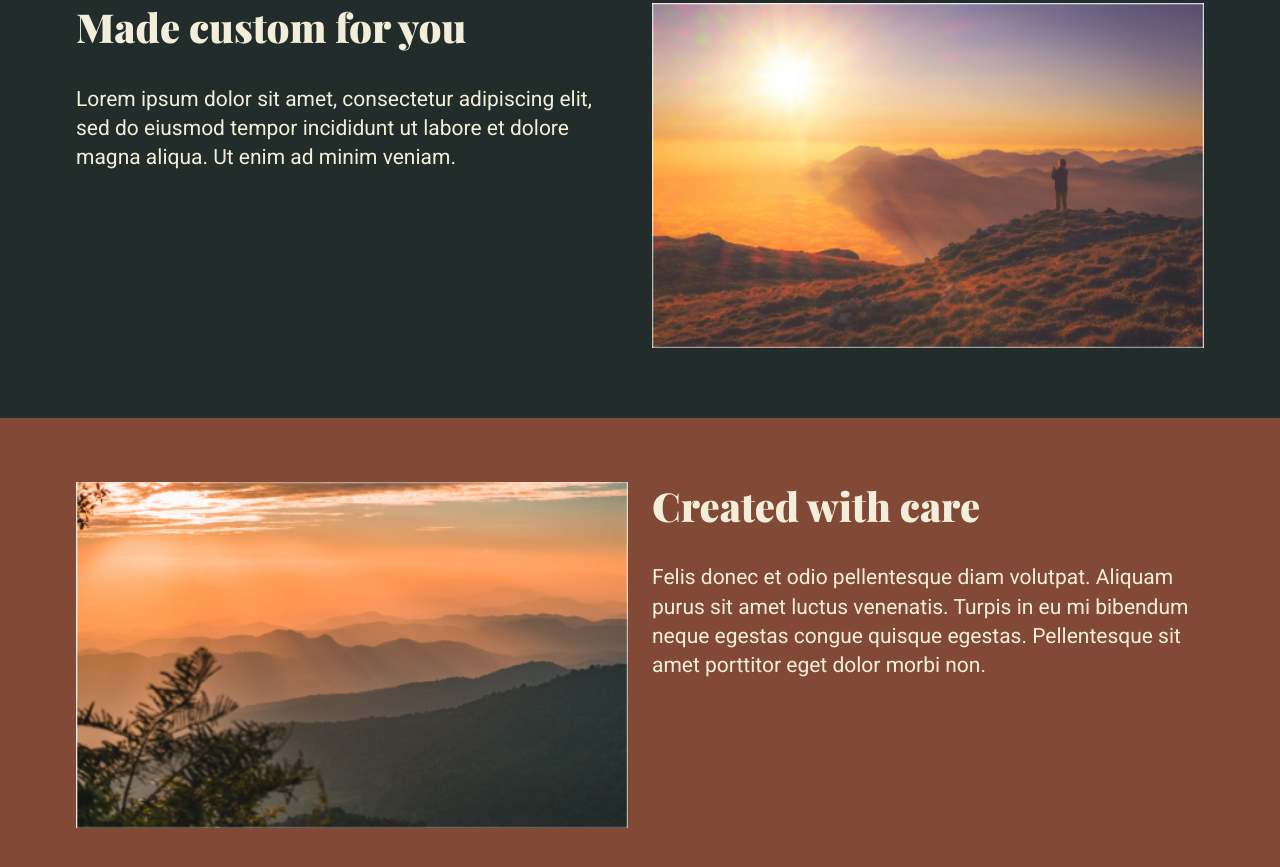
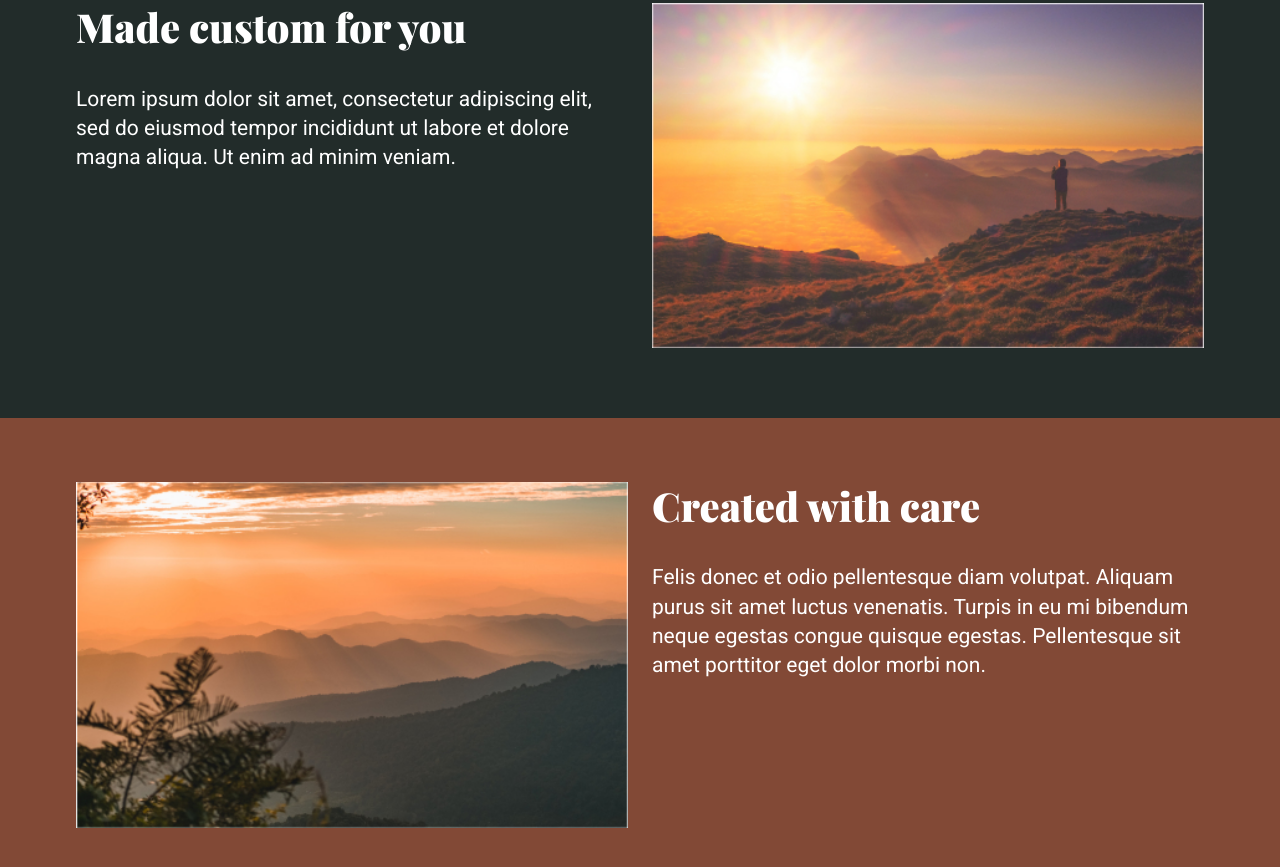
Before and after one commit to ameh-samson/Conquering-Responsive-Layouts, a plain HTML site: page CHALLENGE #7/index.html in a window 1280 px wide. Shown: the part 803-1670 px from the top of the page. Drawn offline with nearby package versions, Linux system fonts and the light colour scheme; a web font is replaced by a local one.

Commit message:
add media

```diff
--- a/CHALLENGE #7/style.css
+++ b/CHALLENGE #7/style.css
@@ -1,4 +1,5 @@
 :root {
+  --white-color: #fff;
   --pink-color: #f3eed9;
   --brown-color: #824936;
   --dark-grey: #222c2a;
@@ -92,16 +93,16 @@ img {
 
 .details {
   background: var(--dark-grey);
-  color: var(--pink-color);
+  color: var(--white-color);
 }
 
 .details2 {
   background: var(--brown-color);
 
-  color: var(--pink-color);
+  color: var(--white-color);
 }
 
-@media (max-width: 600px) {
+@media (max-width: 800px) {
   .row {
     display: block;
   }
```
